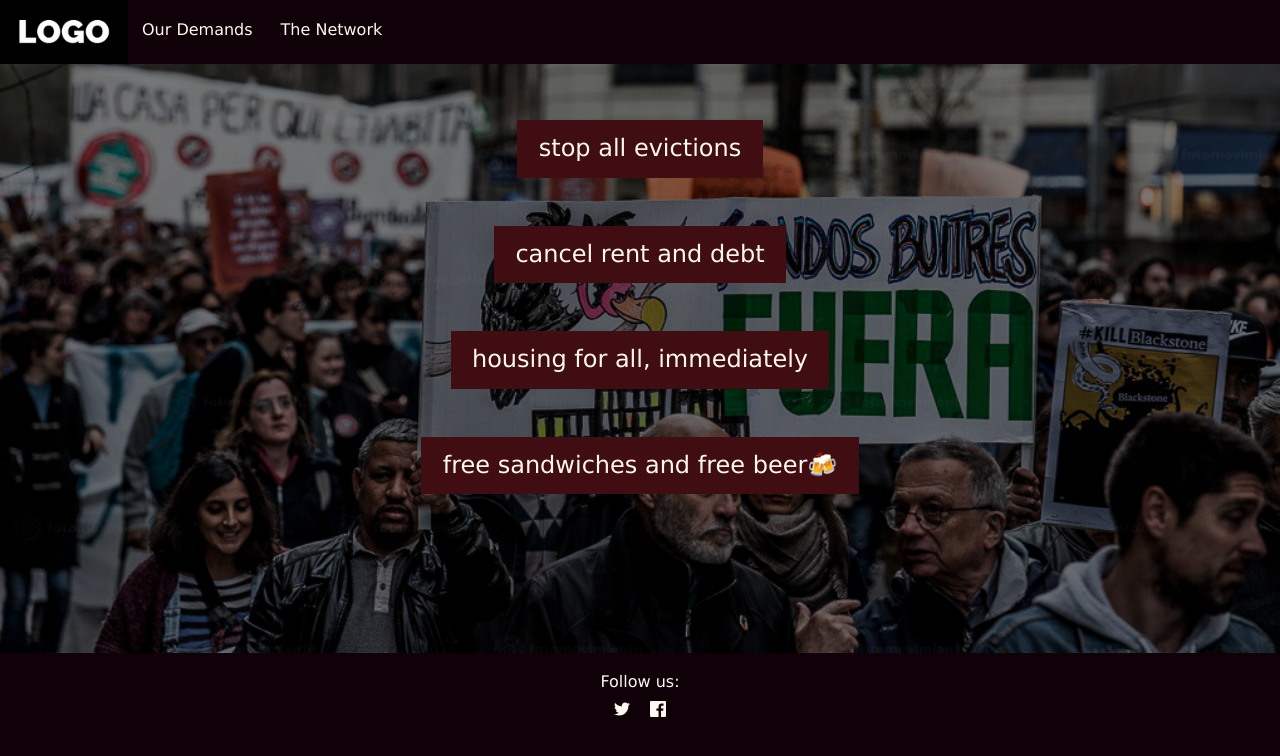
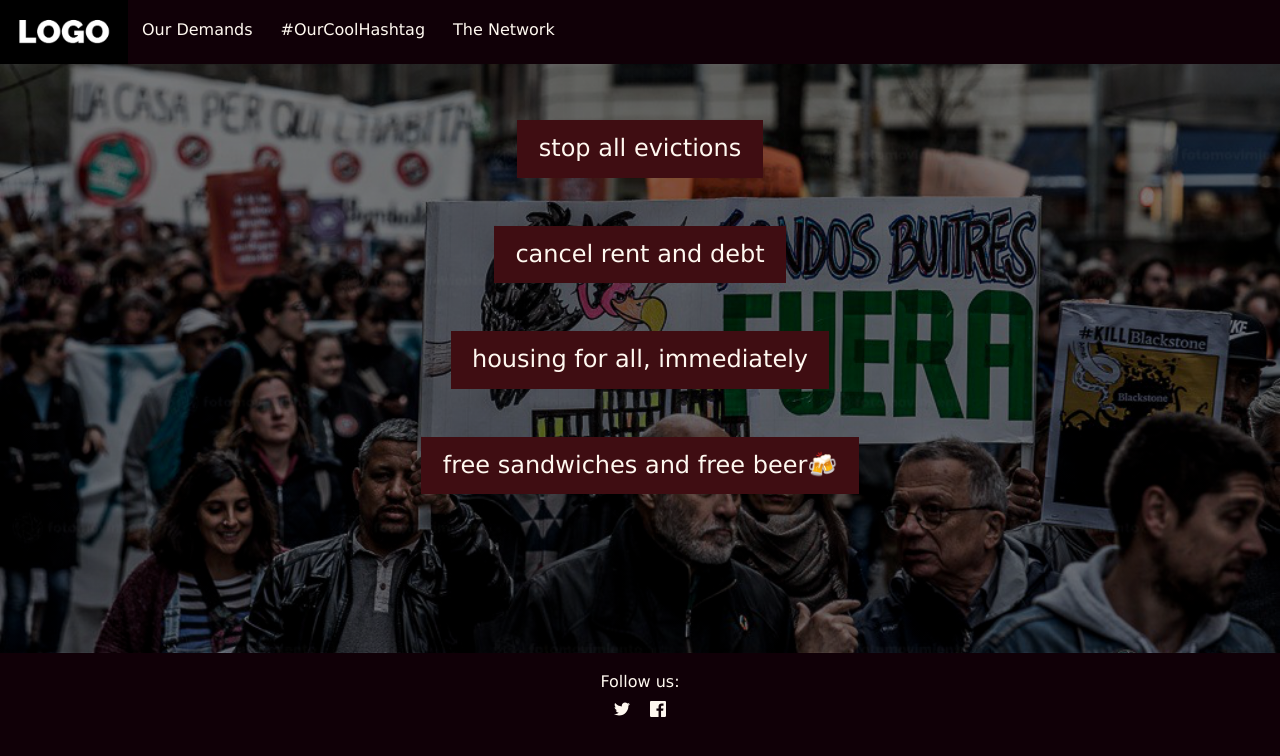
Before and after one commit to jsrois/w-concept, a React app: page / in a window 1280 px wide. Shown: the top 756 px of the page. Built offline with nearby package versions, Linux system fonts and the light colour scheme.

Commit message:
Added another header link

```diff
--- a/src/components/header.tsx
+++ b/src/components/header.tsx
@@ -8,10 +8,12 @@ export const Header = (): JSX.Element => (
         <img data-tip data-for="tt-logo" className="logo" src={logo} />
         <nav className="navigation-bar">
             <Link data-tip data-for="tt-demands-button"  to="/">Our Demands</Link>
+            <Link data-tip data-for="tt-campaign-link">#OurCoolHashtag</Link>
             <Link data-tip data-for="tt-orgs" to="/organizations">The Network</Link>
         </nav>
         <ReactTooltip id="tt-logo">Here we'll put our logo</ReactTooltip>
         <ReactTooltip id="tt-orgs">Information about the organizations in this network</ReactTooltip>
         <ReactTooltip id="tt-demands-button">Here we will put our demands</ReactTooltip>
+        <ReactTooltip id="tt-campaign-link">Here we put the info about the campaign</ReactTooltip>
     </header>
 );
```
